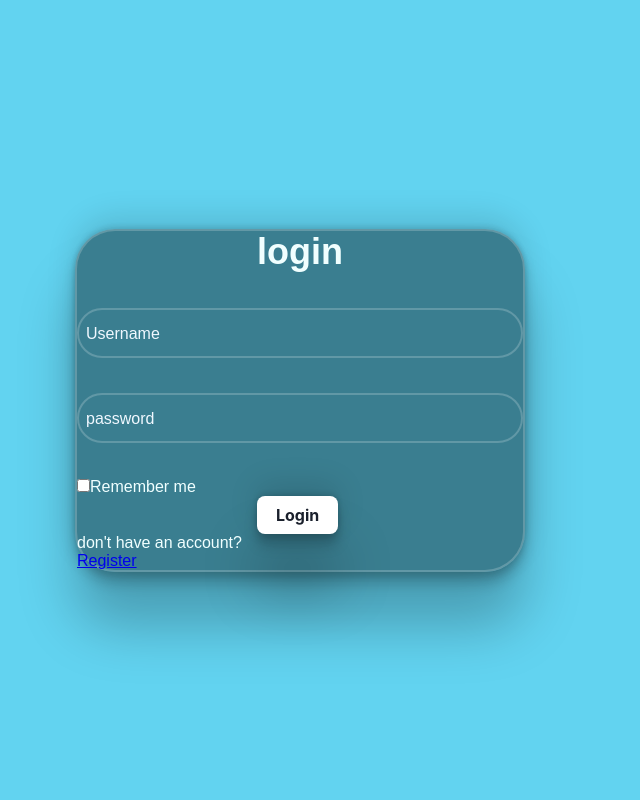
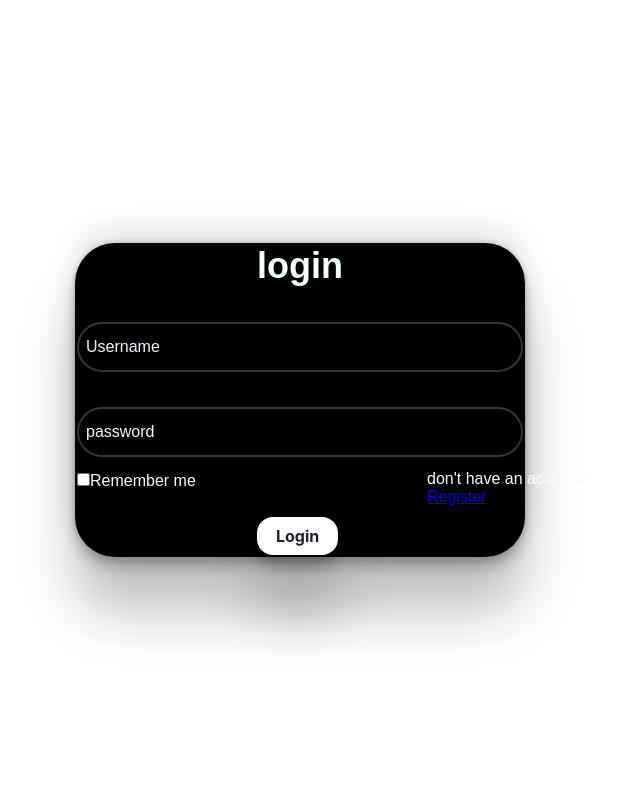
Before and after one commit to iamjobiiiii/haritum_flask_app, a Flask app: page /login in a window 1280 px wide. Shown: the whole page, without its empty margins (340-980 px from the left). Run offline with Flask 3, Linux system fonts and the light colour scheme.

Commit message:
css edited

```diff
--- a/apps/static/assets/css/style.css
+++ b/apps/static/assets/css/style.css
@@ -10,19 +10,13 @@ body{
     justify-content: center;
     align-items: center;
     min-height: 100vh;
-    background-color: rgb(98, 211, 240);
+    background-color: rgba(98, 212, 240, 0);
 
 }
 
-.img{
-    width: 450px;
-    background-color: rgba(0,0,0, 0.4);
-    color: azure;
-    border: 2px solid rgba(255, 255, 255, .2);
-    border-radius: 40px;
-    box-shadow: rgba(0, 0, 0, 0.25) 0px 54px 55px, rgba(0, 0, 0, 0.12) 0px -12px 30px, rgba(0, 0, 0, 0.12) 0px 4px 6px, rgba(0, 0, 0, 0.17) 0px 12px 13px, rgba(0, 0, 0, 0.09) 0px -3px 5px;
 
-}
+
+
 .img h1{
     text-align: center;
     font-size: 36px;
@@ -38,13 +32,17 @@ body{
 }
 
 .inputbox input{
+
   width: 100%;
   height: 100%;
   background: transparent;
   border: none ;
   outline: none;
-  border: 2px solid rgba(255, 255, 255, .2);
+  border: 2px solid rgba(255, 255, 255, 0.205);
   border-radius: 40px;
+  color: greenyellow;
+  font-size: 100%;
+
 }
 
 .inputbox ::placeholder{
@@ -63,6 +61,7 @@ body{
 }
 
 .button{
+
 
 
     align-items: center;
@@ -84,10 +83,44 @@ body{
     width: auto;
     border-radius: 8px;
     cursor: pointer;
+    border-radius: 16px;
     user-select: none;
     -webkit-user-select: none;
     touch-action: manipulation;
     box-shadow: rgba(0, 0, 0, 0.25) 0px 54px 55px, rgba(0, 0, 0, 0.12) 0px -12px 30px, rgba(0, 0, 0, 0.12) 0px 4px 6px, rgba(0, 0, 0, 0.17) 0px 12px 13px, rgba(0, 0, 0, 0.09) 0px -3px 5px;
     margin-left: 180px;
+    margin-top: 25px;
+
+
+
+
+
 
     }
+
+    .reg-link{
+        position: absolute;
+        margin-left: 350px;
+        justify-content: center;
+        margin-top: -85px;
+    }
+
+     .a:hover{
+        color:aqua;
+     }
+
+    .rem-forgot{
+        position: absolute;
+        justify-content: center;
+        margin-top: -20px;
+    }
+    .img{
+        width: 450px;
+        background-color: rgb(0, 0, 0);
+        color: rgb(240, 255, 255);
+        border: 2px solid rgba(255, 255, 255, 0);
+        border-radius: 40px;
+        box-shadow: rgba(0, 0, 0, 0.25) 0px 54px 55px, rgba(0, 0, 0, 0.12) 0px -12px 30px, rgba(0, 0, 0, 0.12) 0px 4px 6px, rgba(0, 0, 0, 0.17) 0px 12px 13px, rgba(0, 0, 0, 0.09) 0px -3px 5px;
+        width: 450px;
+
+    }
```
Lines whose indentation alone changed are shown as unchanged.
